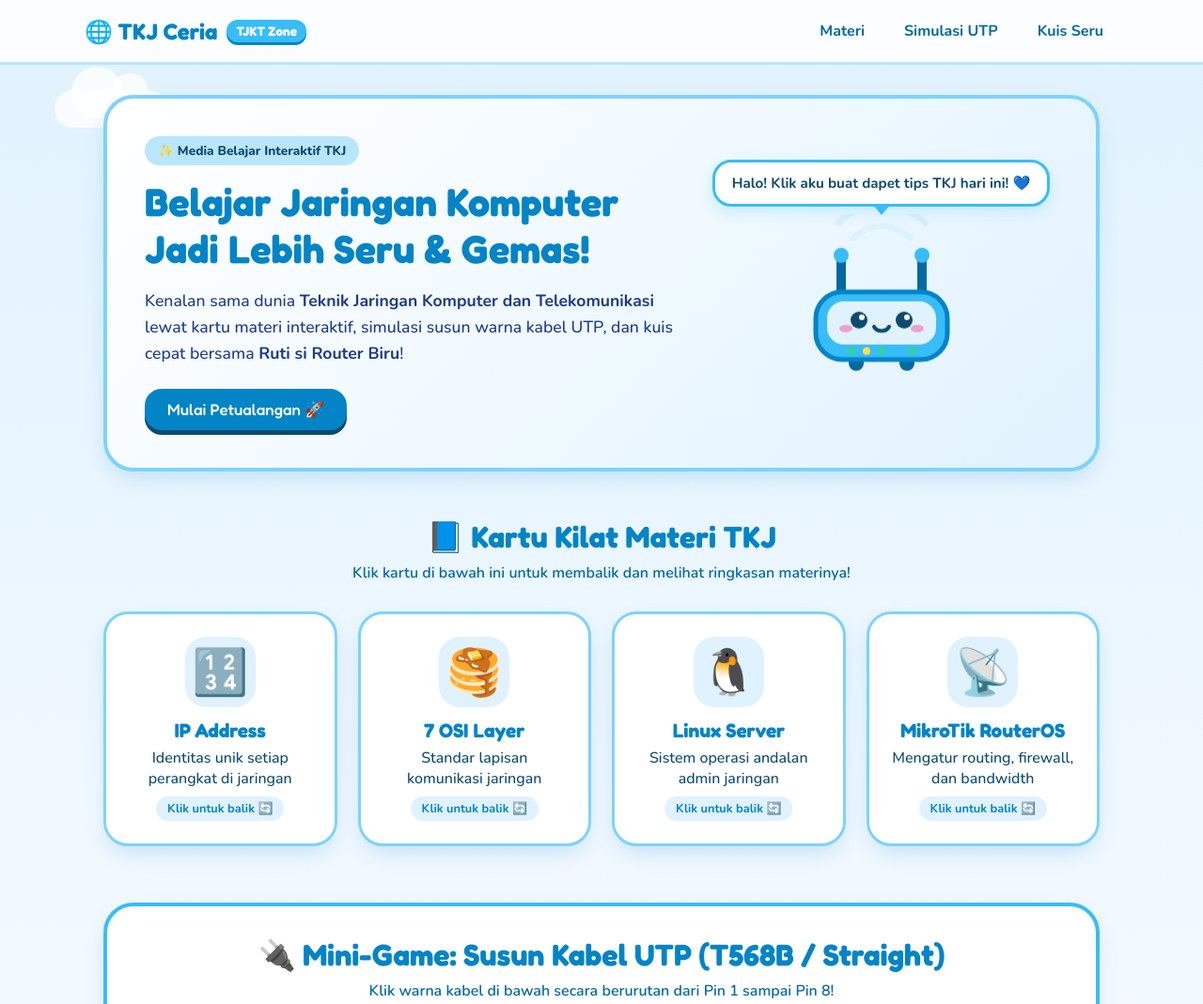
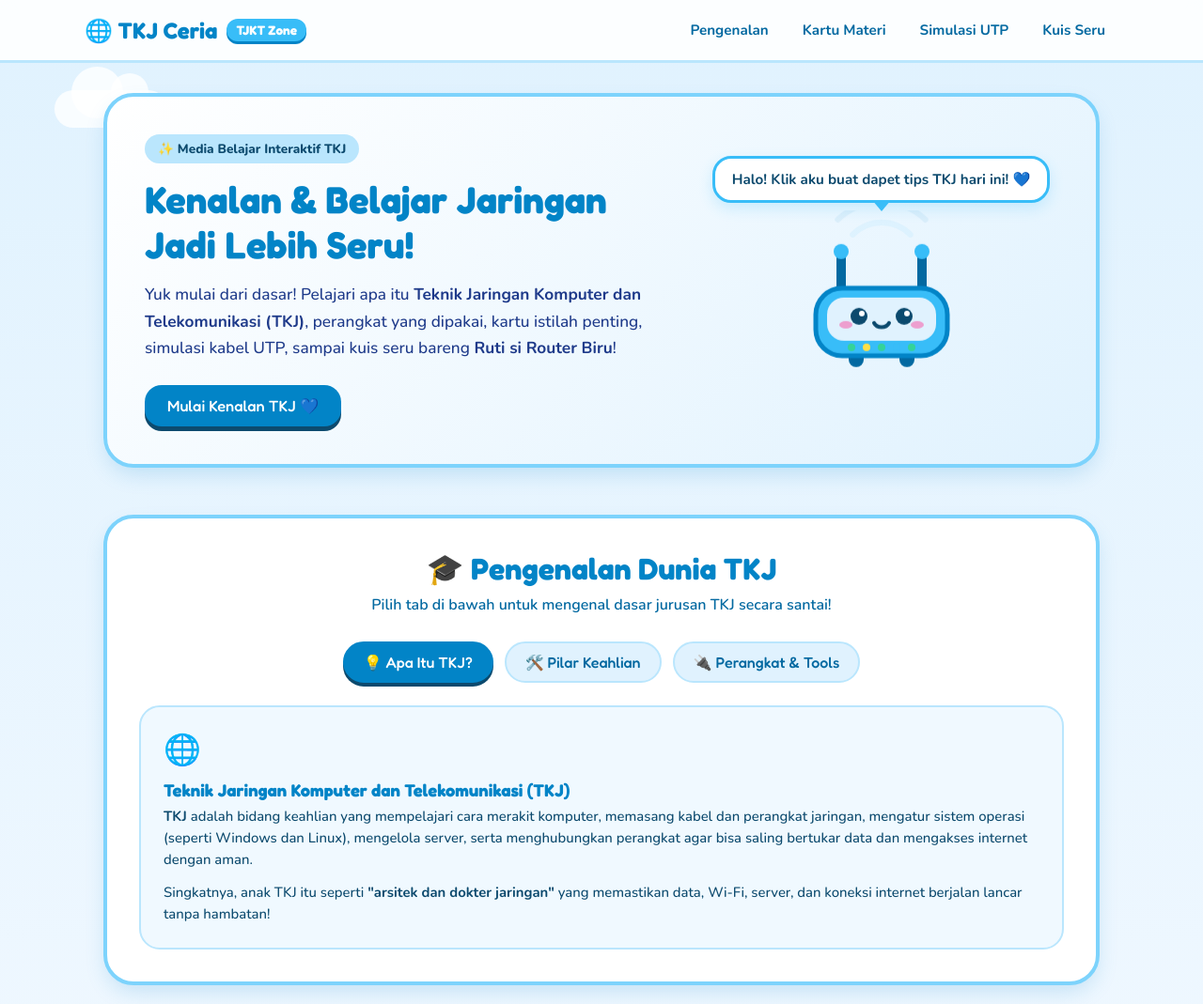
Before and after one commit to TarisaMaharani/Company-Profile-TKJ, a plain HTML site: page index.html in a window 1280 px wide. Shown: the top 1069 px of the page at 94% size. Drawn offline with nearby package versions, Linux system fonts and the light colour scheme.

Commit message:
Update index.html

```diff
--- a/index.html
+++ b/index.html
@@ -3,8 +3,7 @@
 <head>
   <meta charset="UTF-8" />
   <meta name="viewport" content="width=device-width, initial-scale=1.0" />
-  <title>TKJ Ceria — Belajar Jaringan Jadi Seru!</title>
-  <!-- Google Fonts: Fredoka & Nunito untuk kesan lucu & ramah -->
+  <title>TKJ Ceria — Pengenalan & Belajar Jaringan Jadi Seru!</title>
   <link rel="preconnect" href="https://fonts.googleapis.com">
   <link rel="preconnect" href="https://fonts.gstatic.com" crossorigin>
   <link href="https://fonts.googleapis.com/css2?family=Fredoka:wght@500;600;700&family=Nunito:wght@500;600;700;800&display=swap" rel="stylesheet">
@@ -32,7 +31,7 @@
 
     body {
       font-family: 'Nunito', sans-serif;
-      background: linear-gradient(180deg, var(--bg-sky-light) 0%, var(--bg-ice) 40%, #ffffff 100%);
+      background: linear-gradient(180deg, var(--bg-sky-light) 0%, var(--bg-ice) 45%, #ffffff 100%);
       color: var(--blue-deep);
       overflow-x: hidden;
       scroll-behavior: smooth;
@@ -56,7 +55,7 @@
 
     .cloud {
       position: absolute;
-      background: rgba(255, 255, 255, 0.75);
+      background: rgba(255, 255, 255, 0.8);
       border-radius: 50px;
       animation: moveClouds linear infinite;
     }
@@ -70,7 +69,7 @@
     .cloud-1::before { width: 55px; height: 55px; top: -25px; left: 18px; }
     .cloud-1::after { width: 40px; height: 40px; top: -18px; right: 20px; }
 
-    .cloud-2 { width: 160px; height: 50px; top: 32%; left: -200px; animation-duration: 50s; animation-delay: 8s; }
+    .cloud-2 { width: 160px; height: 50px; top: 34%; left: -200px; animation-duration: 50s; animation-delay: 8s; }
     .cloud-2::before { width: 70px; height: 70px; top: -32px; left: 25px; }
     .cloud-2::after { width: 50px; height: 50px; top: -22px; right: 25px; }
 
@@ -84,7 +83,7 @@
       position: sticky;
       top: 0;
       z-index: 50;
-      background: rgba(255, 255, 255, 0.85);
+      background: rgba(255, 255, 255, 0.88);
       backdrop-filter: blur(12px);
       border-bottom: 3px solid #bae6fd;
       padding: 14px 24px;
@@ -121,16 +120,18 @@
 
     nav {
       display: flex;
-      gap: 10px;
+      gap: 8px;
+      flex-wrap: wrap;
     }
 
     nav a {
       text-decoration: none;
       color: var(--blue-dark);
       font-weight: 700;
-      padding: 8px 16px;
+      padding: 8px 14px;
       border-radius: 999px;
       transition: all 0.25s ease;
+      font-size: 0.95rem;
     }
 
     nav a:hover {
@@ -173,15 +174,15 @@
     }
 
     .hero h1 {
-      font-size: 2.6rem;
+      font-size: 2.5rem;
       line-height: 1.2;
       color: var(--blue-primary);
       margin-bottom: 16px;
     }
 
     .hero p {
-      font-size: 1.1rem;
-      line-height: 1.6;
+      font-size: 1.08rem;
+      line-height: 1.65;
       color: #1e3a8a;
       margin-bottom: 24px;
     }
@@ -193,7 +194,7 @@
       background: var(--blue-primary);
       color: white;
       font-family: 'Fredoka', sans-serif;
-      font-size: 1.05rem;
+      font-size: 1.02rem;
       padding: 12px 24px;
       border: none;
       border-radius: 18px;
@@ -232,7 +233,6 @@
       margin-bottom: 18px;
       position: relative;
       box-shadow: 0 6px 15px rgba(56, 189, 248, 0.2);
-      animation: popIn 0.4s ease;
     }
 
     .speech-bubble::after {
@@ -261,7 +261,6 @@
       50% { transform: translateY(-12px); }
     }
 
-    /* Animasi Kedip Mata SVG */
     .eye {
       transform-origin: center;
       animation: blinkEye 4s infinite;
@@ -285,7 +284,7 @@
     /* Section Title */
     .section-header {
       text-align: center;
-      margin-bottom: 30px;
+      margin-bottom: 28px;
     }
 
     .section-header h2 {
@@ -297,6 +296,106 @@
     .section-header p {
       color: var(--blue-dark);
       font-weight: 600;
+    }
+
+    /* Bagian Pengenalan TKJ */
+    .intro-box {
+      background: white;
+      border: 4px solid #7dd3fc;
+      border-radius: 32px;
+      padding: 34px;
+      box-shadow: var(--shadow-blue);
+      margin-bottom: 60px;
+    }
+
+    .intro-tabs {
+      display: flex;
+      justify-content: center;
+      gap: 12px;
+      flex-wrap: wrap;
+      margin-bottom: 24px;
+    }
+
+    .tab-btn {
+      background: #e0f2fe;
+      color: var(--blue-dark);
+      border: 2px solid #bae6fd;
+      font-family: 'Fredoka', sans-serif;
+      font-size: 1rem;
+      padding: 10px 20px;
+      border-radius: 999px;
+      cursor: pointer;
+      transition: all 0.2s ease;
+    }
+
+    .tab-btn:hover {
+      background: #bae6fd;
+      transform: translateY(-2px);
+    }
+
+    .tab-btn.active {
+      background: var(--blue-primary);
+      color: white;
+      border-color: var(--blue-primary);
+      box-shadow: 0 4px 0 var(--blue-deep);
+    }
+
+    .intro-panel {
+      display: none;
+      animation: fadeSlide 0.35s ease;
+    }
+
+    .intro-panel.active {
+      display: block;
+    }
+
+    @keyframes fadeSlide {
+      from { opacity: 0; transform: translateY(8px); }
+      to { opacity: 1; transform: translateY(0); }
+    }
+
+    .intro-grid {
+      display: grid;
+      grid-template-columns: repeat(auto-fit, minmax(220px, 1fr));
+      gap: 18px;
+      margin-top: 18px;
+    }
+
+    .mini-card {
+      background: linear-gradient(180deg, #f0f9ff 0%, #e0f2fe 100%);
+      border: 2px solid #bae6fd;
+      border-radius: 22px;
+      padding: 20px;
+      transition: transform 0.25s ease;
+    }
+
+    .mini-card:hover {
+      transform: translateY(-5px);
+      border-color: var(--blue-bright);
+    }
+
+    .mini-emoji {
+      font-size: 2rem;
+      display: inline-block;
+      margin-bottom: 10px;
+      animation: bounceSoft 2.4s infinite ease-in-out;
+    }
+
+    @keyframes bounceSoft {
+      0%, 100% { transform: translateY(0); }
+      50% { transform: translateY(-5px); }
+    }
+
+    .mini-card h3 {
+      color: var(--blue-primary);
+      font-size: 1.15rem;
+      margin-bottom: 6px;
+    }
+
+    .mini-card p {
+      font-size: 0.93rem;
+      line-height: 1.55;
+      color: var(--blue-deep);
     }
 
     /* Flip Cards Materi TKJ */
@@ -594,7 +693,6 @@
       font-weight: 700;
     }
 
-    /* Konfeti Sederhana */
     .confetti {
       position: fixed;
       width: 10px;
@@ -641,7 +739,8 @@
         <span class="brand-badge">TJKT Zone</span>
       </a>
       <nav>
-        <a href="#materi">Materi</a>
+        <a href="#pengenalan">Pengenalan</a>
+        <a href="#materi">Kartu Materi</a>
         <a href="#crimping">Simulasi UTP</a>
         <a href="#kuis">Kuis Seru</a>
       </nav>
@@ -653,39 +752,29 @@
     <section class="hero">
       <div>
         <span class="hero-tag">✨ Media Belajar Interaktif TKJ</span>
-        <h1>Belajar Jaringan Komputer Jadi Lebih Seru & Gemas!</h1>
+        <h1>Kenalan & Belajar Jaringan Jadi Lebih Seru!</h1>
         <p>
-          Kenalan sama dunia <strong>Teknik Jaringan Komputer dan Telekomunikasi</strong> lewat kartu materi interaktif, simulasi susun warna kabel UTP, dan kuis cepat bersama <strong>Ruti si Router Biru</strong>!
+          Yuk mulai dari dasar! Pelajari apa itu <strong>Teknik Jaringan Komputer dan Telekomunikasi (TKJ)</strong>, perangkat yang dipakai, kartu istilah penting, simulasi kabel UTP, sampai kuis seru bareng <strong>Ruti si Router Biru</strong>!
         </p>
-        <a href="#materi" class="btn-cute">Mulai Petualangan 🚀</a>
+        <a href="#pengenalan" class="btn-cute">Mulai Kenalan TKJ 💙</a>
       </div>
 
       <div class="mascot-area">
         <div class="speech-bubble" id="mascotText">
           Halo! Klik aku buat dapet tips TKJ hari ini! 💙
         </div>
-        <!-- SVG Maskot Router Biru Lucu -->
         <div class="router-mascot" onclick="sapaMaskot()" title="Klik Ruti si Router!">
           <svg width="200" height="190" viewBox="0 0 200 190" fill="none" xmlns="http://www.w3.org/2000/svg">
-            <!-- Gelombang WiFi -->
             <path class="signal-wave" d="M75 38C89 24 111 24 125 38" stroke="#38BDF8" stroke-width="5" stroke-linecap="round"/>
             <path class="signal-wave" d="M62 25C83 5 117 5 138 25" stroke="#0284C7" stroke-width="5" stroke-linecap="round"/>
-
-            <!-- Antena Kiri & Kanan -->
             <rect x="52" y="45" width="10" height="45" rx="5" fill="#0369A1"/>
             <circle cx="57" cy="43" r="8" fill="#38BDF8"/>
             <rect x="138" y="45" width="10" height="45" rx="5" fill="#0369A1"/>
             <circle cx="143" cy="43" r="8" fill="#38BDF8"/>
-
-            <!-- Kaki Kecil -->
             <rect x="65" y="148" width="16" height="18" rx="8" fill="#0369A1"/>
             <rect x="119" y="148" width="16" height="18" rx="8" fill="#0369A1"/>
-
-            <!-- Badan Utama Router -->
             <rect x="30" y="82" width="140" height="72" rx="28" fill="#38BDF8" stroke="#0284C7" stroke-width="5"/>
             <rect x="42" y="92" width="116" height="46" rx="18" fill="#E0F2FE"/>
-
-            <!-- Mata Lucu Berkedip -->
             <g class="eye">
               <circle cx="76" cy="112" r="9" fill="#0C4A6E"/>
               <circle cx="79" cy="109" r="3" fill="white"/>
@@ -694,15 +783,9 @@
               <circle cx="124" cy="112" r="9" fill="#0C4A6E"/>
               <circle cx="127" cy="109" r="3" fill="white"/>
             </g>
-
-            <!-- Pipi Merona -->
             <ellipse cx="62" cy="121" rx="7" ry="4" fill="#F472B6" opacity="0.65"/>
             <ellipse cx="138" cy="121" rx="7" ry="4" fill="#F472B6" opacity="0.65"/>
-
-            <!-- Senyum -->
             <path d="M92 119C95 125 105 125 108 119" stroke="#0C4A6E" stroke-width="4" stroke-linecap="round"/>
-
-            <!-- Lampu Indikator LED -->
             <circle cx="68" cy="145" r="4" fill="#34D399"/>
             <circle cx="84" cy="145" r="4" fill="#FDE047"/>
             <circle cx="100" cy="145" r="4" fill="#34D399"/>
@@ -713,10 +796,82 @@
       </div>
     </section>
 
+    <!-- Bagian Pengenalan TKJ -->
+    <section id="pengenalan">
+      <div class="intro-box">
+        <div class="section-header">
+          <h2>🎓 Pengenalan Dunia TKJ</h2>
+          <p>Pilih tab di bawah untuk mengenal dasar jurusan TKJ secara santai!</p>
+        </div>
+
+        <div class="intro-tabs">
+          <button class="tab-btn active" onclick="bukaTab('apa-itu', this)">💡 Apa Itu TKJ?</button>
+          <button class="tab-btn" onclick="bukaTab('pilar', this)">🛠️ Pilar Keahlian</button>
+          <button class="tab-btn" onclick="bukaTab('perangkat', this)">🔌 Perangkat & Tools</button>
+        </div>
+
+        <!-- Tab 1: Apa Itu TKJ -->
+        <div class="intro-panel active" id="panel-apa-itu">
+          <div class="mini-card" style="background: #f0f9ff; padding: 24px;">
+            <span class="mini-emoji">🌐</span>
+            <h3>Teknik Jaringan Komputer dan Telekomunikasi (TKJ)</h3>
+            <p style="margin-bottom: 12px;">
+              <strong>TKJ</strong> adalah bidang keahlian yang mempelajari cara merakit komputer, memasang kabel dan perangkat jaringan, mengatur sistem operasi (seperti Windows dan Linux), mengelola server, serta menghubungkan perangkat agar bisa saling bertukar data dan mengakses internet dengan aman.
+            </p>
+            <p>
+              Singkatnya, anak TKJ itu seperti <strong>"arsitek dan dokter jaringan"</strong> yang memastikan data, Wi-Fi, server, dan koneksi internet berjalan lancar tanpa hambatan!
+            </p>
+          </div>
+        </div>
+
+        <!-- Tab 2: Pilar Keahlian -->
+        <div class="intro-panel" id="panel-pilar">
+          <div class="intro-grid">
+            <div class="mini-card">
+              <span class="mini-emoji">🖥️</span>
+              <h3>Perakitan & OS</h3>
+              <p>Merakit PC, mengenali komponen hardware, menginstal sistem operasi, dan merawat perangkat keras.</p>
+            </div>
+            <div class="mini-card">
+              <span class="mini-emoji">📡</span>
+              <h3>Jaringan & Routing</h3>
+              <p>Mengatur IP Address, topologi jaringan, switch, router (seperti MikroTik), dan koneksi internet.</p>
+            </div>
+            <div class="mini-card">
+              <span class="mini-emoji">🐧</span>
+              <h3>Administrasi Server</h3>
+              <p>Mengelola Linux server, layanan jaringan (DNS, DHCP, Web Server), serta keamanan dasar jaringan.</p>
+            </div>
+          </div>
+        </div>
+
+        <!-- Tab 3: Perangkat & Tools -->
+        <div class="intro-panel" id="panel-perangkat">
+          <div class="intro-grid">
+            <div class="mini-card">
+              <span class="mini-emoji">🧵</span>
+              <h3>Kabel UTP & RJ-45</h3>
+              <p>Kabel jaringan berpasangan yang dipasangi konektor RJ-45 menggunakan tang crimping dan dites dengan LAN tester.</p>
+            </div>
+            <div class="mini-card">
+              <span class="mini-emoji">📶</span>
+              <h3>Router & Switch</h3>
+              <p>Switch menghubungkan banyak perangkat dalam jaringan lokal, sedangkan router menghubungkan antarjaringan.</p>
+            </div>
+            <div class="mini-card">
+              <span class="mini-emoji">🧪</span>
+              <h3>Simulator & Server</h3>
+              <p>Cisco Packet Tracer untuk simulasi jaringan, VirtualBox untuk virtual machine, dan Linux untuk praktik server.</p>
+            </div>
+          </div>
+        </div>
+      </div>
+    </section>
+
     <!-- Bagian 1: Kartu Materi Interaktif -->
     <section id="materi">
       <div class="section-header">
-        <h2>📘 Kartu Kilat Materi TKJ</h2>
+        <h2>📘 Kartu Kilat Istilah TKJ</h2>
         <p>Klik kartu di bawah ini untuk membalik dan melihat ringkasan materinya!</p>
       </div>
 
@@ -791,10 +946,7 @@
           <p>Klik warna kabel di bawah secara berurutan dari Pin 1 sampai Pin 8!</p>
         </div>
 
-        <!-- 8 Pin Konektor RJ-45 -->
         <div class="utp-slots" id="utpSlots"></div>
-
-        <!-- Pilihan Warna Kabel -->
         <div class="wire-palette" id="wirePalette"></div>
 
         <div class="game-controls">
@@ -831,6 +983,14 @@
   </footer>
 
   <script>
+    // Tab Pengenalan TKJ
+    function bukaTab(namaTab, tombol) {
+      document.querySelectorAll('.tab-btn').forEach(btn => btn.classList.remove('active'));
+      document.querySelectorAll('.intro-panel').forEach(panel => panel.classList.remove('active'));
+      tombol.classList.add('active');
+      document.getElementById('panel-' + namaTab).classList.add('active');
+    }
+
     // 1. Interaksi Maskot Router
     const tipsTKJ = [
       "Jangan lupa cek kabel LAN sebelum menyalahkan konfigurasi IP! 😉",
@@ -867,7 +1027,6 @@
       slotsEl.innerHTML = '';
       paletteEl.innerHTML = '';
 
-      // Render 8 Slot Pin RJ-45
       for (let i = 0; i < 8; i++) {
         const item = slotTerisi[i];
         const slotDiv = document.createElement('div');
@@ -889,7 +1048,6 @@
         slotsEl.appendChild(slotDiv);
       }
 
-      // Acak tampilan tombol warna agar menantang
       const acakKabel = [...urutanBenar].sort((a, b) => a.nama.localeCompare(b.nama));
       acakKabel.forEach(kabel => {
         const sudahDipakai = slotTerisi.some(s => s && s.id === kabel.id);
@@ -1026,7 +1184,6 @@
       muatKuis();
     }
 
-    // Efek Konfeti
     function luncurkanKonfeti() {
       const warna = ['#38bdf8', '#0284c7', '#fde047', '#34d399', '#f472b6'];
       for (let i = 0; i < 45; i++) {
@@ -1040,7 +1197,6 @@
       }
     }
 
-    // Jalankan saat halaman dibuka
     renderKabelGame();
     muatKuis();
   </script>
```
